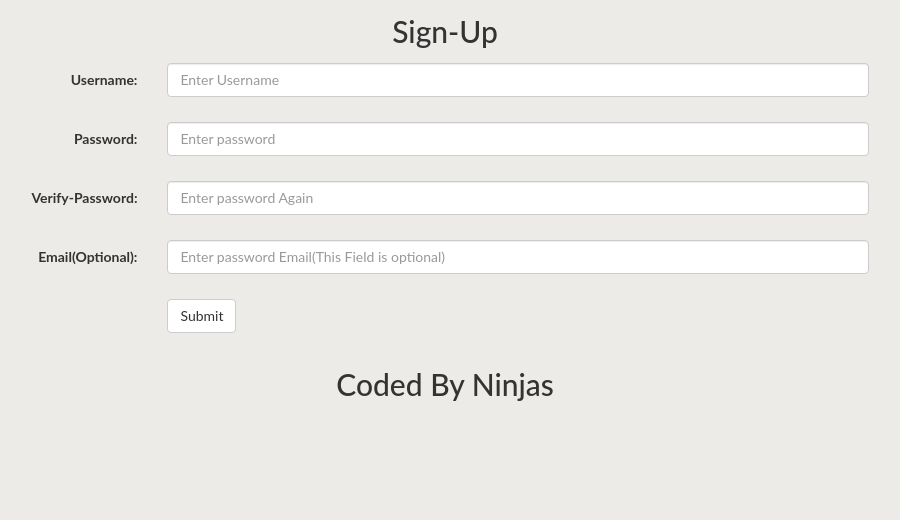
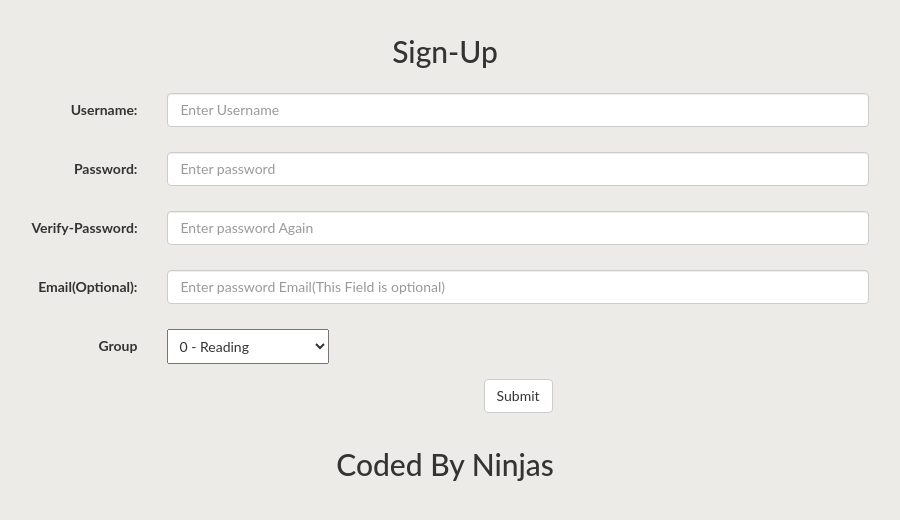
Before and after one commit to JPGITHUB1519/Cincinnatus-Final-Project, a Python web app: template templates/signup.html in a window 1280 px wide. Shown: the part 70-590 px from the top of the page, without its empty margins (195-1095 px from the left). Run offline with Jinja, Linux system fonts and the light colour scheme; the template is opened without the code that fills it, so the values that code supplies are empty.

Commit message:
Add Group Option

```diff
--- a/static/css/style.css
+++ b/static/css/style.css
@@ -102,7 +102,7 @@ body
 
 .little-padding
 {
-	margin : 0.5em;
+	padding : 0.5em;
 }
 
 /* ==========================================================================
--- a/templates/signup.html
+++ b/templates/signup.html
@@ -41,8 +41,20 @@
 					</div>
 				</div>
 				<div class="form-group">
+					<label class="control-label col-sm-2">Group</label>
+					<div class="col-sm-10">
+						<select name = "group" class="little-padding">
+							<option value="0" selected="selected">0 - Reading</option>
+							<option value="1">1- Writing</option>
+							<option value="2">2- Reading / Writing</option>
+							<option value="3">3- FULL</option>
+						</select>
+					</div>
+					<p class="error-text">{{ error_group }}</p>
+				</div>
+				<div class="form-group">
 					<div class="col-sm-offset-2 col-sm-10">
-					  <button type="submit" class="btn btn-default">Submit</button>
+					  <button type="submit" class="btn btn-default center-block">Submit</button>
 					</div>
 				</div>
 			</form>
```
Also changed, not shown: handlers/signup_handler.py (+12 -2 lines), models/user_model.py (+7 -0 lines), 4 other files.
